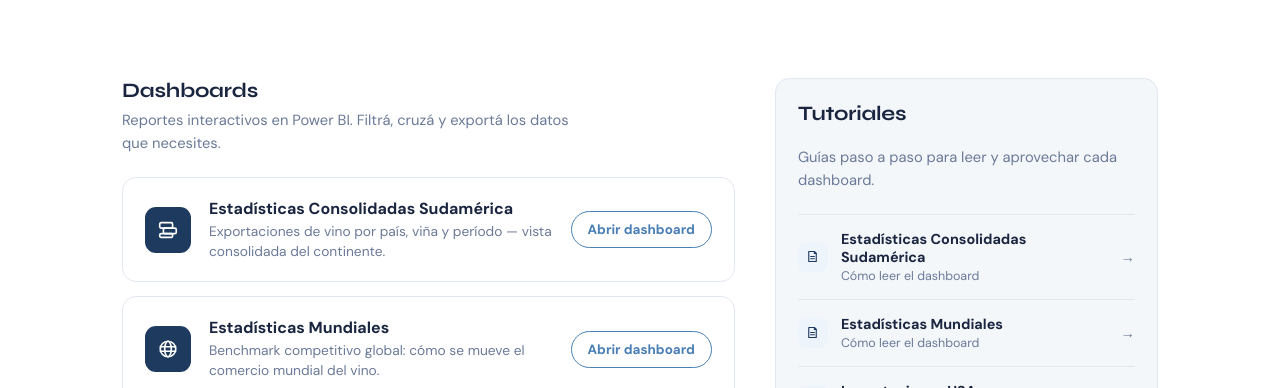
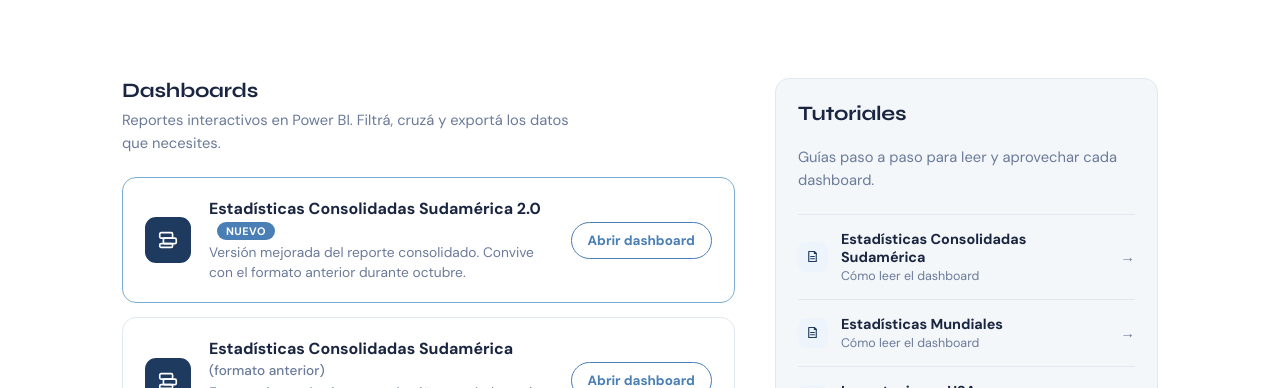
Before and after one commit to ircomdata-bit/Rutini, a plain HTML site: page index.html in a window 1280 px wide. Shown: the part 399-787 px from the top of the page. Drawn offline with Linux system fonts and the light colour scheme.

Commit message:
Add files via upload

```diff
--- a/index.html
+++ b/index.html
@@ -171,6 +171,23 @@
     color:var(--white);
   }
 
+
+  .badge-new{
+    display:inline-block;
+    vertical-align:middle;
+    margin-left:8px;
+    padding:2px 9px;
+    font-family:'DM Sans', sans-serif;
+    font-size:0.68rem;
+    font-weight:700;
+    letter-spacing:0.04em;
+    text-transform:uppercase;
+    color:var(--white);
+    background:var(--blue);
+    border-radius:100px;
+  }
+  .dash-card-new{ border-color:var(--blue-light); }
+
   /* ---------- Tutoriales panel ---------- */
   .tut-panel{
     border:1px solid var(--border);
@@ -278,12 +295,23 @@
 
         <div class="dash-list">
 
+          <a class="dash-card dash-card-new" href="https://app.powerbi.com/links/kKpIC9-pXm?ctid=83c8323d-05cf-4755-8df0-cb4a35cb9b80&pbi_source=linkShare" target="_blank" rel="noopener">
+            <div class="dash-icon">
+              <svg viewBox="0 0 24 24" fill="none" stroke-width="1.8" stroke-linecap="round" stroke-linejoin="round"><rect x="3" y="4" width="14" height="6" rx="1.5"></rect><rect x="7" y="10" width="14" height="6" rx="1.5"></rect><rect x="3" y="16" width="14" height="4" rx="1.5"></rect></svg>
+            </div>
+            <div class="dash-body">
+              <div class="dash-title">Estadísticas Consolidadas Sudamérica 2.0 <span class="badge-new">Nuevo</span></div>
+              <div class="dash-desc">Versión mejorada del reporte consolidado. Convive con el formato anterior durante octubre.</div>
+            </div>
+            <div class="dash-cta">Abrir dashboard</div>
+          </a>
+
           <a class="dash-card" href="https://app.powerbi.com/links/L781nN8JDd?ctid=83c8323d-05cf-4755-8df0-cb4a35cb9b80&pbi_source=linkShare" target="_blank" rel="noopener">
             <div class="dash-icon">
               <svg viewBox="0 0 24 24" fill="none" stroke-width="1.8" stroke-linecap="round" stroke-linejoin="round"><rect x="3" y="4" width="14" height="6" rx="1.5"></rect><rect x="7" y="10" width="14" height="6" rx="1.5"></rect><rect x="3" y="16" width="14" height="4" rx="1.5"></rect></svg>
             </div>
             <div class="dash-body">
-              <div class="dash-title">Estadísticas Consolidadas Sudamérica</div>
+              <div class="dash-title">Estadísticas Consolidadas Sudamérica <span style="font-weight:500;color:var(--muted);font-size:0.85em">(formato anterior)</span></div>
               <div class="dash-desc">Exportaciones de vino por país, viña y período — vista consolidada del continente.</div>
             </div>
             <div class="dash-cta">Abrir dashboard</div>
```
